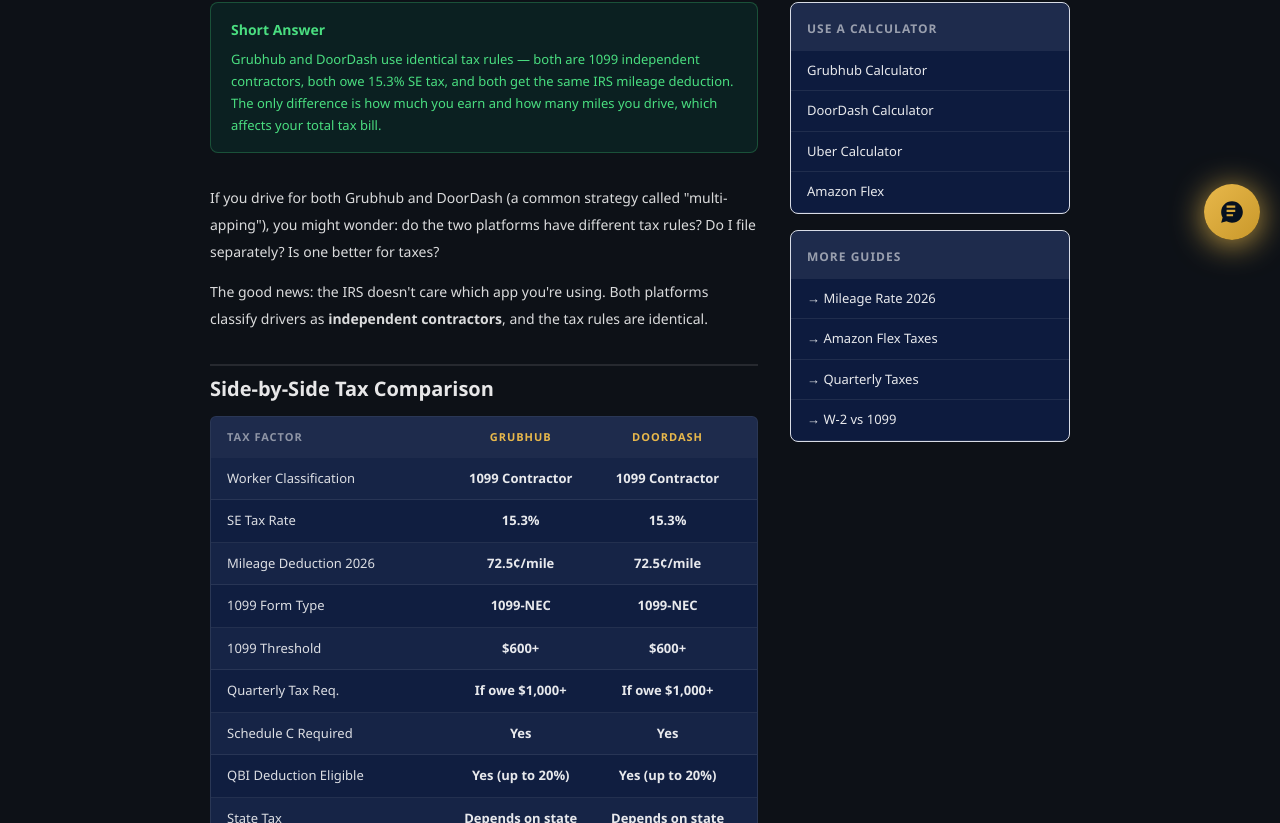
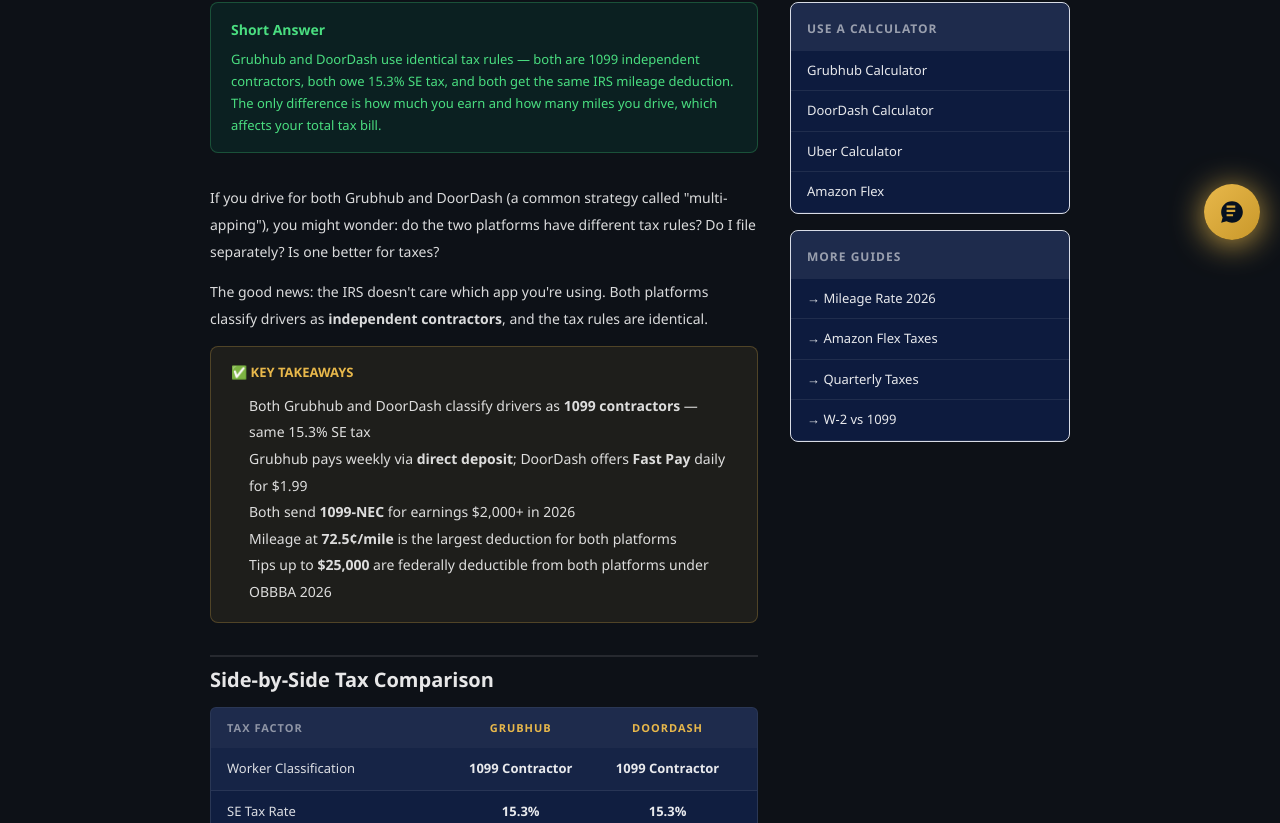
Before and after one commit to devqrcraft-ui/gigwisetax, a Next.js app: page /blog/grubhub-vs-doordash-taxes-2026 in a window 1280 px wide. Shown: the part 540-1363 px from the top of the page. Built offline with nearby package versions, Linux system fonts and the light colour scheme.

Commit message:
feat: Key Takeaways doordash-vs-ubereats/grubhub-vs-doordash/instacart/tips blog

```diff
--- a/app/blog/doordash-vs-uber-eats-taxes-2026/page.tsx
+++ b/app/blog/doordash-vs-uber-eats-taxes-2026/page.tsx
@@ -49,6 +49,16 @@ export default function DoorDashVsUberEatsPost() {
           </p>
         </div>
 
+        <div style={{background:'rgba(232,184,75,0.08)',border:'1px solid rgba(232,184,75,0.25)',borderRadius:8,padding:'16px 20px',marginBottom:28}}>
+          <div style={{fontWeight:800,color:'#e8b84b',marginBottom:10,fontSize:13}}>✅ KEY TAKEAWAYS</div>
+          <ul style={{margin:0,padding:'0 0 0 18px',fontSize:14,lineHeight:1.9,color:'rgba(255,255,255,0.85)'}}>
+            <li>Both DoorDash and Uber Eats classify drivers as <strong>1099 contractors</strong> — same 15.3% SE tax</li>
+            <li>DoorDash pays via <strong>Stripe Express</strong>; Uber Eats via <strong>Uber Pro card or bank transfer</strong></li>
+            <li>Both platforms send <strong>1099-NEC</strong> for earnings $2,000+ in 2026</li>
+            <li>Mileage at <strong>72.5¢/mile</strong> is the largest deduction for both platforms</li>
+            <li>Tips up to <strong>$25,000</strong> are federally deductible from both platforms under OBBBA 2026</li>
+          </ul>
+        </div>
         <h2 style={h2}>Tax Treatment: DoorDash vs Uber Eats</h2>
         <p style={p}>Both DoorDash and Uber Eats classify delivery drivers as <strong>independent contractors</strong>. You receive a 1099-NEC (for earnings over $600) and report income on Schedule C. There is no difference in how the IRS treats income from either platform.</p>
         <p style={p}>You pay <strong>self-employment tax of 15.3%</strong> (12.4% Social Security + 2.9% Medicare) on net profit. You can deduct 50% of SE tax from gross income. Then pay federal income tax on the remainder at your marginal rate.</p>
--- a/app/blog/grubhub-vs-doordash-taxes-2026/page.tsx
+++ b/app/blog/grubhub-vs-doordash-taxes-2026/page.tsx
@@ -66,6 +66,16 @@ export default function GrubhubVsDoorDashPost() {
             The good news: the IRS doesn't care which app you're using. Both platforms classify drivers as <strong>independent contractors</strong>, and the tax rules are identical.
           </p>
 
+          <div style={{background:'rgba(232,184,75,0.08)',border:'1px solid rgba(232,184,75,0.25)',borderRadius:8,padding:'16px 20px',marginBottom:28}}>
+            <div style={{fontWeight:800,color:'#e8b84b',marginBottom:10,fontSize:13}}>✅ KEY TAKEAWAYS</div>
+            <ul style={{margin:0,padding:'0 0 0 18px',fontSize:14,lineHeight:1.9,color:'rgba(255,255,255,0.85)'}}>
+              <li>Both Grubhub and DoorDash classify drivers as <strong>1099 contractors</strong> — same 15.3% SE tax</li>
+              <li>Grubhub pays weekly via <strong>direct deposit</strong>; DoorDash offers <strong>Fast Pay</strong> daily for $1.99</li>
+              <li>Both send <strong>1099-NEC</strong> for earnings $2,000+ in 2026</li>
+              <li>Mileage at <strong>72.5¢/mile</strong> is the largest deduction for both platforms</li>
+              <li>Tips up to <strong>$25,000</strong> are federally deductible from both platforms under OBBBA 2026</li>
+            </ul>
+          </div>
           <h2 style={h2}>Side-by-Side Tax Comparison</h2>
           <div style={{ background: '#0d1b3e', border: '1px solid rgba(255,255,255,0.12)', borderRadius: 6, overflow: 'hidden', marginBottom: 24 }}>
             <div style={{ display: 'grid', gridTemplateColumns: '1.5fr 1fr 1fr', background: 'rgba(255,255,255,0.07)', padding: '12px 16px' }}>
--- a/app/blog/instacart-tax-deductions-2026/page.tsx
+++ b/app/blog/instacart-tax-deductions-2026/page.tsx
@@ -128,6 +128,16 @@ export default function InstacartTaxDeductions2026() {
               <a href="/instacart" style={{ textDecoration: 'none', background: '#e8b84b', color: '#07111F', padding: '10px 20px', borderRadius: 4, fontWeight: 800, fontSize: 14, whiteSpace: 'nowrap' as const }}>Calculate Now →</a>
             </div>
 
+            <div style={{background:'rgba(232,184,75,0.08)',border:'1px solid rgba(232,184,75,0.25)',borderRadius:8,padding:'16px 20px',marginBottom:28}}>
+              <div style={{fontWeight:800,color:'#e8b84b',marginBottom:10,fontSize:13}}>✅ KEY TAKEAWAYS</div>
+              <ul style={{margin:0,padding:'0 0 0 18px',fontSize:14,lineHeight:1.9,color:'rgba(255,255,255,0.85)'}}>
+                <li>Mileage at <strong>72.5¢/mile</strong> is the largest deduction for Instacart shoppers</li>
+                <li>Insulated bags, carts, and grocery supplies are <strong>fully deductible</strong></li>
+                <li>Phone bill business-use % and data plan are <strong>deductible</strong></li>
+                <li>Tips up to <strong>$25,000</strong> are federally deductible under OBBBA 2026</li>
+                <li>Full-service shoppers file <strong>Schedule C</strong> — in-store shoppers get W-2 from Instacart</li>
+              </ul>
+            </div>
             <h2 style={h2}>Instacart Tax Deduction Checklist 2026</h2>
             <p style={prose}>
               Instacart full-service shoppers are independent contractors. That means no taxes are withheld from your pay,
--- a/app/blog/instacart-tax-guide-2026/page.tsx
+++ b/app/blog/instacart-tax-guide-2026/page.tsx
@@ -40,6 +40,16 @@ export default function BlogPost() {
 
 
 
+      <div style={{background:'rgba(232,184,75,0.08)',border:'1px solid rgba(232,184,75,0.25)',borderRadius:8,padding:'16px 20px',marginBottom:28}}>
+        <div style={{fontWeight:800,color:'#e8b84b',marginBottom:10,fontSize:13}}>✅ KEY TAKEAWAYS</div>
+        <ul style={{margin:0,padding:'0 0 0 18px',fontSize:14,lineHeight:1.9,color:'rgba(255,255,255,0.85)'}}>
+          <li>Instacart full-service shoppers on <strong>$35,000</strong> net income owe approximately <strong>$7,750</strong> in federal tax</li>
+          <li>2026 IRS mileage rate is <strong>72.5¢/mile</strong> — track every mile to/from stores</li>
+          <li>Tips up to <strong>$25,000</strong> are federally deductible under OBBBA 2026</li>
+          <li>Instacart sends <strong>1099-NEC</strong> for full-service shoppers earning $2,000+ in 2026</li>
+          <li>Set aside <strong>25–30%</strong> of every batch payment for quarterly estimated taxes</li>
+        </ul>
+      </div>
       <h2 style={{ fontSize: 24, fontWeight: 800, marginBottom: 16, borderBottom: '2px solid rgba(165,180,252,.2)', paddingBottom: 8 }}>
         Top Tax Deductions for Instacart
       </h2>
--- a/app/blog/tips-deduction-gig-workers-2026/page.tsx
+++ b/app/blog/tips-deduction-gig-workers-2026/page.tsx
@@ -54,6 +54,16 @@ export default function TipsDeductionPage() {
           <p style={{ fontSize: 16, color: 'rgba(255,255,255,0.9)', lineHeight: 1.7, margin: 0 }}>Under OBBBA 2026, gig workers can deduct up to <strong>$25,000 in tips</strong> from federal taxable income. If you earned $8,000 in DoorDash tips, that full amount reduces your taxable income. Self-employment tax (15.3%) still applies — only federal income tax is reduced.</p>
         </div>
 
+        <div style={{background:'rgba(232,184,75,0.08)',border:'1px solid rgba(232,184,75,0.25)',borderRadius:8,padding:'16px 20px',marginBottom:28}}>
+          <div style={{fontWeight:800,color:'#e8b84b',marginBottom:10,fontSize:13}}>✅ KEY TAKEAWAYS</div>
+          <ul style={{margin:0,padding:'0 0 0 18px',fontSize:14,lineHeight:1.9,color:'rgba(255,255,255,0.85)'}}>
+            <li>Under OBBBA 2026, gig workers can deduct up to <strong>$25,000</strong> in tips from federal taxable income</li>
+            <li>Tips are still <strong>reported on your return</strong> — the deduction reduces taxable income, not gross income</li>
+            <li>Eligible workers include delivery drivers, rideshare drivers, and service workers</li>
+            <li>Tips deduction applies to <strong>federal tax only</strong> — state treatment varies</li>
+            <li>Keep records of all tips received — Instacart, DoorDash, Uber all report tip amounts on 1099</li>
+          </ul>
+        </div>
         <h2 style={{ fontSize: 20, fontWeight: 800, color: 'rgba(255,255,255,0.9)', marginBottom: 12, marginTop: 28 }}>What Is the OBBBA Tips Deduction?</h2>
         <p style={{ fontSize: 16, color: 'rgba(255,255,255,0.85)', lineHeight: 1.8, marginBottom: 16 }}>The One Big Beautiful Bill Act (OBBBA), signed in 2026, introduced a federal deduction for tip income received by eligible workers. Gig workers who receive customer tips through platforms like DoorDash, Uber Eats, Instacart, Lyft, and Grubhub qualify for this deduction up to $25,000 per year.</p>
         <p style={{ fontSize: 16, color: 'rgba(255,255,255,0.85)', lineHeight: 1.8, marginBottom: 16 }}>This means tip income is effectively excluded from your federal taxable income — reducing your income tax bill directly. The deduction is taken on your federal return and reduces adjusted gross income.</p>
```
